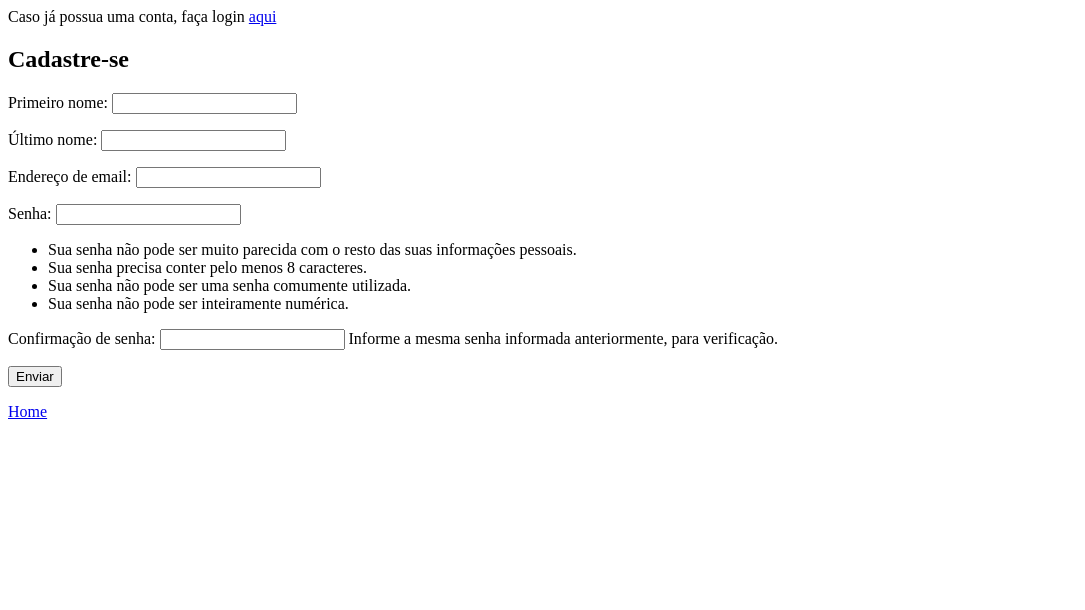
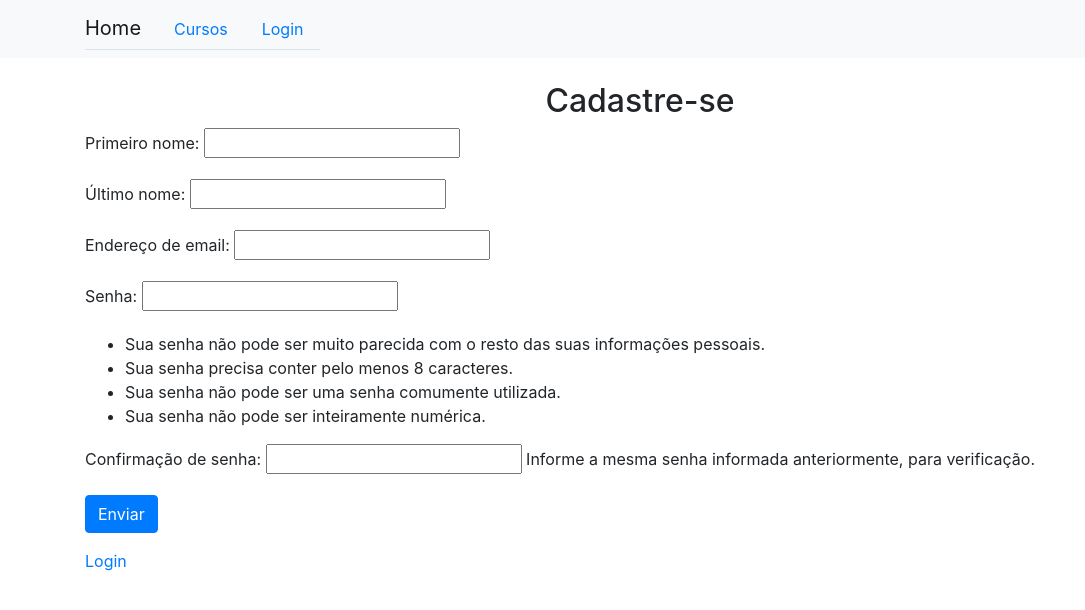
Before and after one commit to fernandodmp/sistema-chamadas, a Django app: page /users/signup/ in a window 1280 px wide. Shown: the top 610 px of the page, without its empty margins (0-1085 px from the left). Run offline with Django 3.2, Linux system fonts and the light colour scheme; some libraries are stand-ins or nearby versions.

Commit message:
Estiliza templates velhos e cria listagem de todos os cursos

```diff
--- a/class_presence/urls.py
+++ b/class_presence/urls.py
@@ -19,5 +19,6 @@ from django.urls import path, include
 urlpatterns = [
     path('admin/', admin.site.urls),
     path('users/', include('allauth.urls')),
+    path('courses/', include('classes.urls')),
     path('', include('pages.urls'))
 ]
--- /dev/null
+++ b/classes/urls.py
@@ -0,0 +1,6 @@
+from django.urls import path
+from .views import list_courses
+
+urlpatterns = [
+    path('', list_courses, name='all_courses'),
+]
--- a/templates/account/signup.html
+++ b/templates/account/signup.html
@@ -1,16 +1,21 @@
-<html>
-  <head>
+<!--TODO: Estilizar-->
+{% extends 'base.html' %}
+
+    {% block head_block %}
     <title>Cadastre-se</title>
-  </head>
-  <body>
-    <p>Caso já possua uma conta, faça login <a href="{{login_url}}">aqui</a></p>
-    <h2>Cadastre-se</h2>
-    <form method="post">
-      {% csrf_token %} {{ form.as_p }}
-      <button type="submit">Enviar</button>
-    </form>
-    <a href="{% url 'home' %}">
-      Home
-    </a>
-  </body>
-</html>
+    {% endblock %}
+
+    {% block body_block %}
+      <div class="container">
+      <br>
+        <h2 class = " text-center" >Cadastre-se</h2>
+        <form method="post">
+          {% csrf_token %} {{ form.as_p }}
+          <button type="submit" class= "btn btn-primary">Enviar</button>
+        </form>
+
+        <a href="{{login_url}}">
+          Login
+        </a>
+      </div>
+    {% endblock %}
--- /dev/null
+++ b/templates/base.html
@@ -0,0 +1,42 @@
+<!--TODO: Preparar NAVBAR e FOOTER-->
+<html>
+    <head>
+        <link rel="stylesheet" href="https://stackpath.bootstrapcdn.com/bootstrap/4.1.3/css/bootstrap.min.css" integrity="sha384-MCw98/SFnGE8fJT3GXwEOngsV7Zt27NXFoaoApmYm81iuXoPkFOJwJ8ERdknLPMO" crossorigin="anonymous">
+        {% block head_block %}
+        {% endblock %}
+    </head>
+
+    <body>
+        <nav class="navbar navbar-expand-lg navbar-light bg-light">
+            <div class="container">
+                <ul class="nav nav-tabs">
+                    <a class="navbar-brand" href="{% url 'home' %}">Home</a>
+                    <li class="nav-item float-left">
+                        <a href="{% url 'all_courses' %}" class="nav-link">Cursos</a>
+                    </li>
+                    {% if user.is_authenticated %}
+                    <li class="nav-item dropdown float-right">
+                        <a class="nav-link dropdown-toggle" data-toggle="dropdown" href="#" role="button" aria-haspopup="true" aria-expanded="false">
+                            <i class="fa fa-user" aria-hidden="true"></i> {{user.first_name}}
+                        </a>
+                        <div class="dropdown-menu">
+                            <a class="dropdown-item" href="#">Meus Cursos</a>
+                            <div class="dropdown-divider"></div>
+                            <a class="dropdown-item" href= "{% url 'account_logout' %}">Logout</a>
+                        </div>
+                    </li>
+                    {% else %}
+                    <li class="nav-item float-right">
+                        <a href="{% url 'account_login' %}" class="nav-link">Login</a>
+                    </li>
+                    {% endif %}
+                </ul>
+            </div>
+        </nav>
+        {% block body_block %}
+        {% endblock %}
+        <script src="https://code.jquery.com/jquery-3.3.1.slim.min.js" integrity="sha384-q8i/X+965DzO0rT7abK41JStQIAqVgRVzpbzo5smXKp4YfRvH+8abtTE1Pi6jizo" crossorigin="anonymous"></script>
+        <script src="https://cdnjs.cloudflare.com/ajax/libs/popper.js/1.14.3/umd/popper.min.js" integrity="sha384-ZMP7rVo3mIykV+2+9J3UJ46jBk0WLaUAdn689aCwoqbBJiSnjAK/l8WvCWPIPm49" crossorigin="anonymous"></script>
+        <script src="https://stackpath.bootstrapcdn.com/bootstrap/4.1.3/js/bootstrap.min.js" integrity="sha384-ChfqqxuZUCnJSK3+MXmPNIyE6ZbWh2IMqE241rYiqJxyMiZ6OW/JmZQ5stwEULTy" crossorigin="anonymous"></script>
+    </body>
+</html>
--- a/templates/pages/home.html
+++ b/templates/pages/home.html
@@ -1,4 +1,5 @@
-{% if user.is_authenticated %} Hi {{ user }}!
+<!--TODO: Estilizar-->
+{% if user.is_authenticated %} Hi {{ user.first_name }}!
 <p><a href="{% url 'account_logout' %}">Log Out</a></p>
 {% else %}
 <p>You are not logged in</p>
```
Also changed, not shown: classes/views.py (+17 -6 lines), templates/account/login.html (+12 -10 lines), templates/classes/class_list.html (added, +22 -0 lines).
